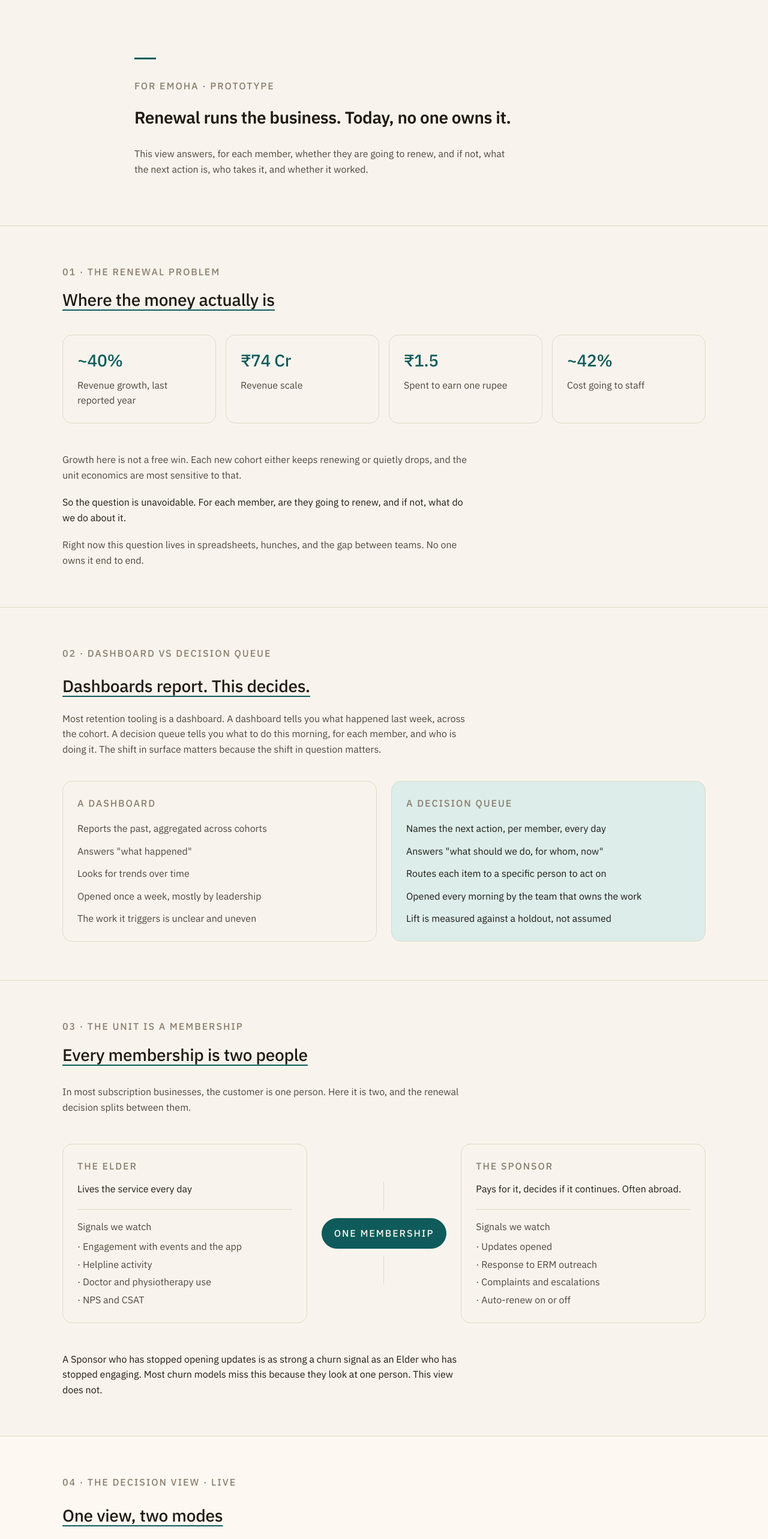
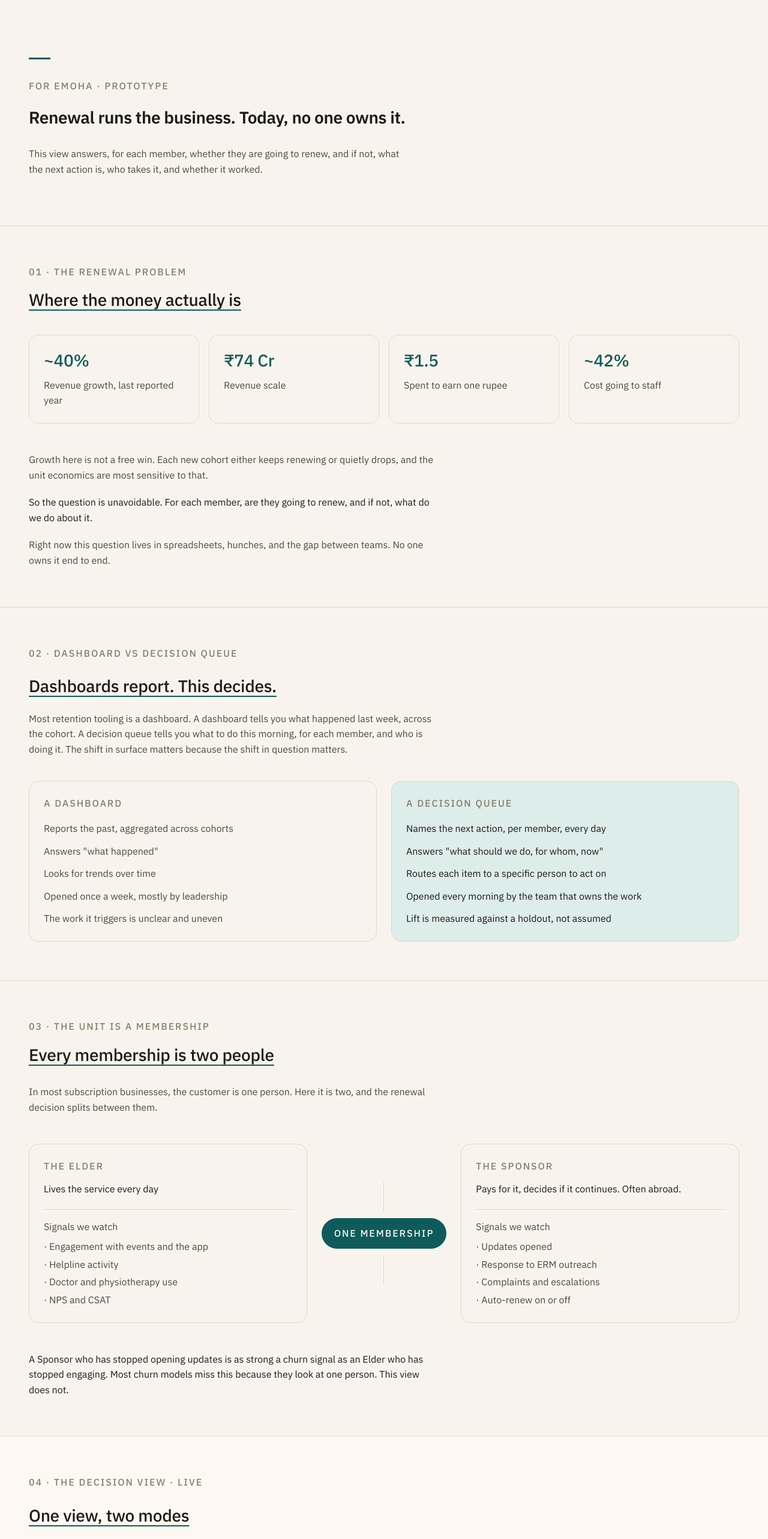
Before and after one commit to MaulinShah26/emoha-decision-view, a Next.js app: page / in a window 1280 px wide. Shown: the top 2566 px of the page at 60% size. Built offline with nearby package versions, Linux system fonts and the light colour scheme.

Commit message:
Full-width layout: 1280px container, increased side padding, prose stays constrained inside wide sections

```diff
--- a/components/Closing.tsx
+++ b/components/Closing.tsx
@@ -1,7 +1,7 @@
 export default function Closing() {
   return (
     <section className="section border-t border-line">
-      <div className="mx-auto max-w-content px-6">
+      <div className="mx-auto max-w-content px-8 lg:px-12">
         <p className="display max-w-[680px]">
           Renewal compounds the business. This view is the decision surface
           that owns it.
--- a/components/DashboardVsQueue.tsx
+++ b/components/DashboardVsQueue.tsx
@@ -1,7 +1,7 @@
 export default function DashboardVsQueue() {
   return (
     <section className="section border-t border-line">
-      <div className="mx-auto max-w-wide px-6">
+      <div className="mx-auto max-w-wide px-8 lg:px-12">
         <p className="eyebrow">02 · Dashboard vs Decision queue</p>
         <h2 className="mt-6 display title-underline inline-block">
           Dashboards report. This decides.
--- a/components/DecisionView.tsx
+++ b/components/DecisionView.tsx
@@ -45,7 +45,7 @@ export default function DecisionView() {
 
   return (
     <section className="section border-t border-line bg-surface">
-      <div className="mx-auto max-w-wide px-6">
+      <div className="mx-auto max-w-wide px-8 lg:px-12">
         <p className="eyebrow">04 · The decision view · live</p>
         <h2 className="mt-6 display title-underline inline-block">
           One view, two modes
--- a/components/Hero.tsx
+++ b/components/Hero.tsx
@@ -1,7 +1,7 @@
 export default function Hero() {
   return (
     <section className="pt-24 pb-20">
-      <div className="mx-auto max-w-content px-6">
+      <div className="mx-auto max-w-content px-8 lg:px-12">
         <span className="section-anchor" />
         <p className="eyebrow">For Emoha · prototype</p>
         <h1 className="mt-6 display-hero max-w-[780px]">
--- a/components/HonestyFrame.tsx
+++ b/components/HonestyFrame.tsx
@@ -1,7 +1,7 @@
 export default function HonestyFrame() {
   return (
     <footer className="section border-t border-line">
-      <div className="mx-auto max-w-content px-6">
+      <div className="mx-auto max-w-content px-8 lg:px-12">
         <p className="eyebrow">Note</p>
         <p className="mt-4 text-md text-ink-muted max-w-[680px]">
           Synthetic profiles · illustrative logic · not built on Emoha&apos;s
--- a/components/HowRiskReads.tsx
+++ b/components/HowRiskReads.tsx
@@ -28,7 +28,7 @@ export default function HowRiskReads() {
 
   return (
     <section className="section border-t border-line">
-      <div className="mx-auto max-w-wide px-6">
+      <div className="mx-auto max-w-wide px-8 lg:px-12">
         <p className="eyebrow">05 · How risk gets read</p>
         <h2 className="mt-6 display title-underline inline-block">
           How the score is built
--- a/components/MembershipUnit.tsx
+++ b/components/MembershipUnit.tsx
@@ -1,7 +1,7 @@
 export default function MembershipUnit() {
   return (
     <section className="section border-t border-line">
-      <div className="mx-auto max-w-wide px-6">
+      <div className="mx-auto max-w-wide px-8 lg:px-12">
         <p className="eyebrow">03 · The unit is a Membership</p>
         <h2 className="mt-4 display title-underline inline-block">
           Every membership is two people
--- a/components/RenewalProblem.tsx
+++ b/components/RenewalProblem.tsx
@@ -8,7 +8,7 @@ export default function RenewalProblem() {
 
   return (
     <section className="section border-t border-line">
-      <div className="mx-auto max-w-wide px-6">
+      <div className="mx-auto max-w-wide px-8 lg:px-12">
         <p className="eyebrow">01 · The renewal problem</p>
         <h2 className="mt-4 display title-underline inline-block">
           Where the money actually is
--- a/components/WhatChanges.tsx
+++ b/components/WhatChanges.tsx
@@ -16,7 +16,7 @@ export default function WhatChanges() {
 
   return (
     <section className="section border-t border-line">
-      <div className="mx-auto max-w-wide px-6">
+      <div className="mx-auto max-w-wide px-8 lg:px-12">
         <p className="eyebrow">07 · What changes for Emoha</p>
         <h2 className="mt-6 display title-underline inline-block">
           What this means in practice
--- a/components/WhatThisLayerDoes.tsx
+++ b/components/WhatThisLayerDoes.tsx
@@ -47,7 +47,7 @@ export default function WhatThisLayerDoes() {
 
   return (
     <section className="section border-t border-line">
-      <div className="mx-auto max-w-wide px-6">
+      <div className="mx-auto max-w-wide px-8 lg:px-12">
         <p className="eyebrow">06 · What this layer does</p>
         <h2 className="mt-6 display title-underline inline-block">
           Four jobs, one surface
--- a/tailwind.config.ts
+++ b/tailwind.config.ts
@@ -35,8 +35,9 @@ const config: Config = {
         },
       },
       maxWidth: {
-        content: "880px",
-        wide: "1120px",
+        // Single page width used across all sections.
+        content: "1280px",
+        wide: "1280px", // alias retained so existing class names keep working
       },
       fontSize: {
         md: "var(--size-md)",
```
